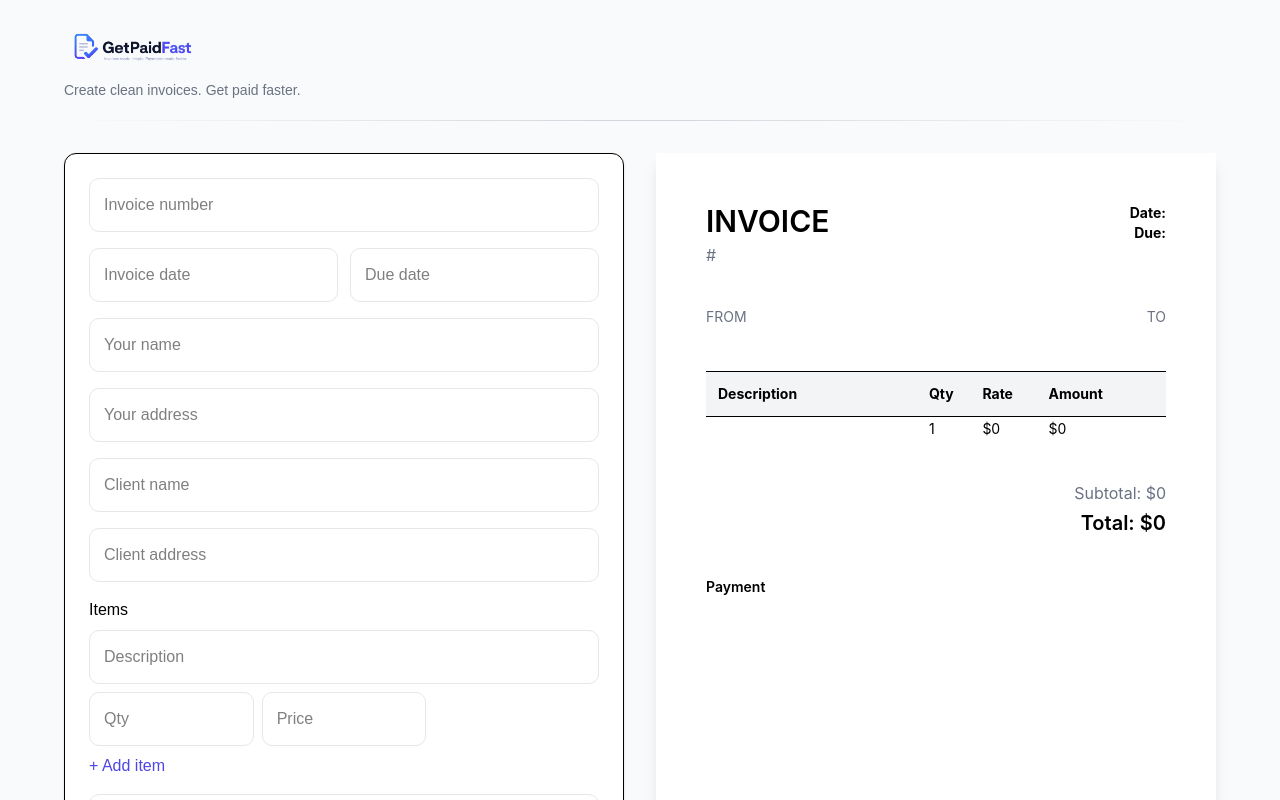
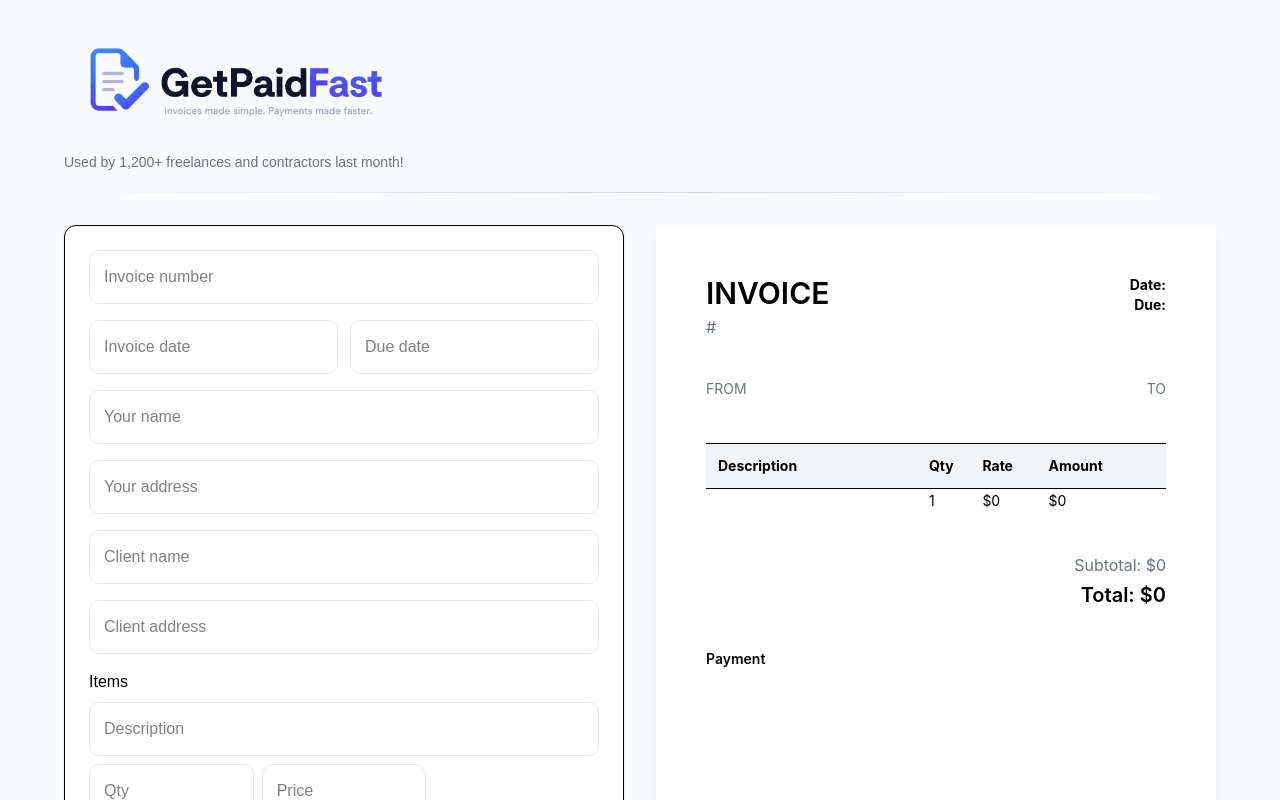
Before and after one commit to JonathanDevred/invoice-tool, a Next.js app: page / in a window 1280 px wide. Shown: the top 800 px of the page. Built offline with nearby package versions, Linux system fonts and the light colour scheme.

Commit message:
CSS: small improvments

```diff
--- a/app/page.tsx
+++ b/app/page.tsx
@@ -127,12 +127,12 @@ export default function Home() {
       <div className="max-w-6xl mx-auto mb-8">
         <img
           src="/Header.png"
-          className="h-12 cursor-pointer hover:opacity-80 transition"
+          className="h-30 cursor-pointer hover:opacity-80 transition"
           onClick={() => window.location.href = "/"}
         />
 
         <p className="text-sm text-gray-500 mt-2">
-          Create clean invoices. Get paid faster.
+          Used by 1,200+ freelances and contractors last month!
         </p>
 
         {paid && (
@@ -238,7 +238,7 @@ export default function Home() {
               <button
                 onClick={() =>
                   window.open(
-                    "https://buy.stripe.com/bJe7sE0EX9c8eI1cFH1kA00?locale=en",
+                    "https://buy.stripe.com/test_14A28lcN1aYubh03sR9oc00?locale=en",
                     "_blank"
                   )
                 }
```
